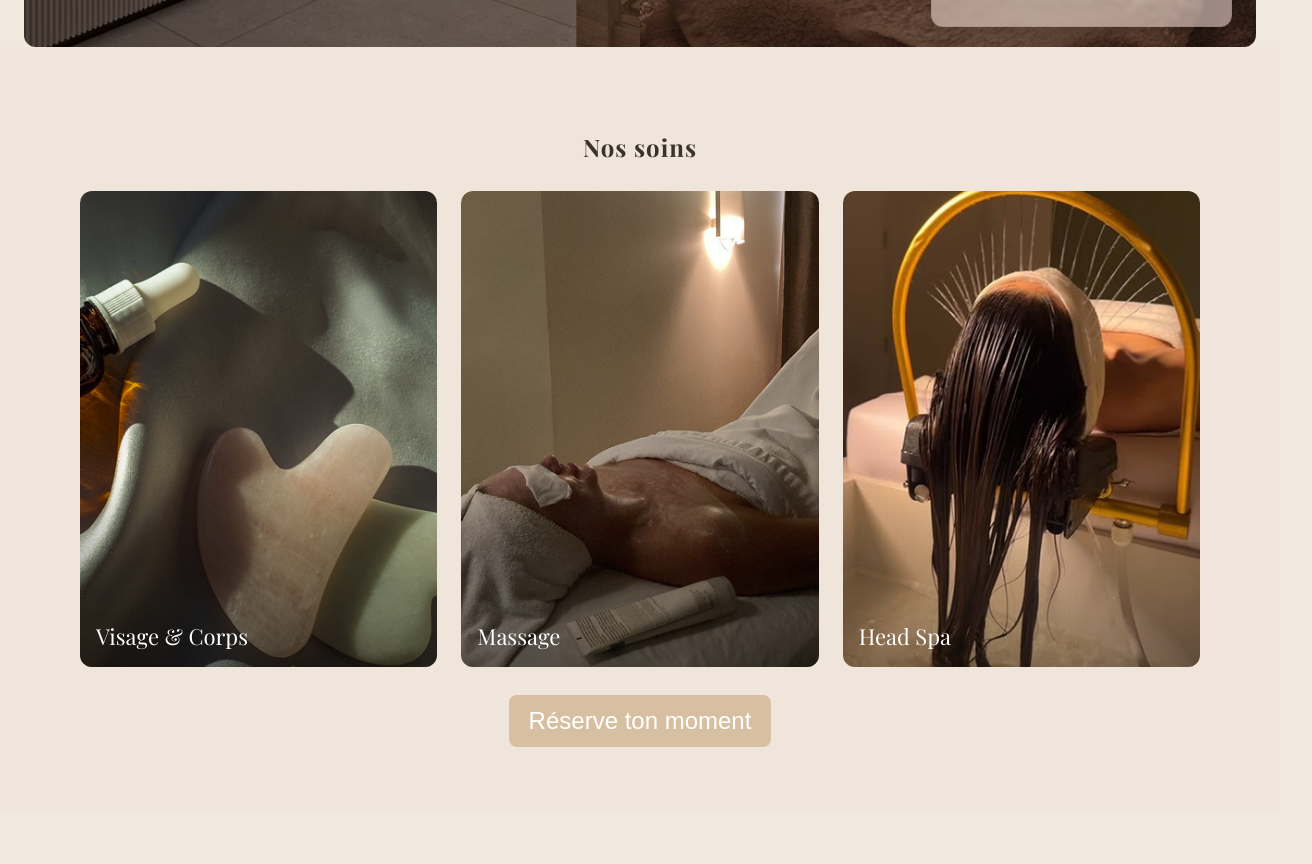
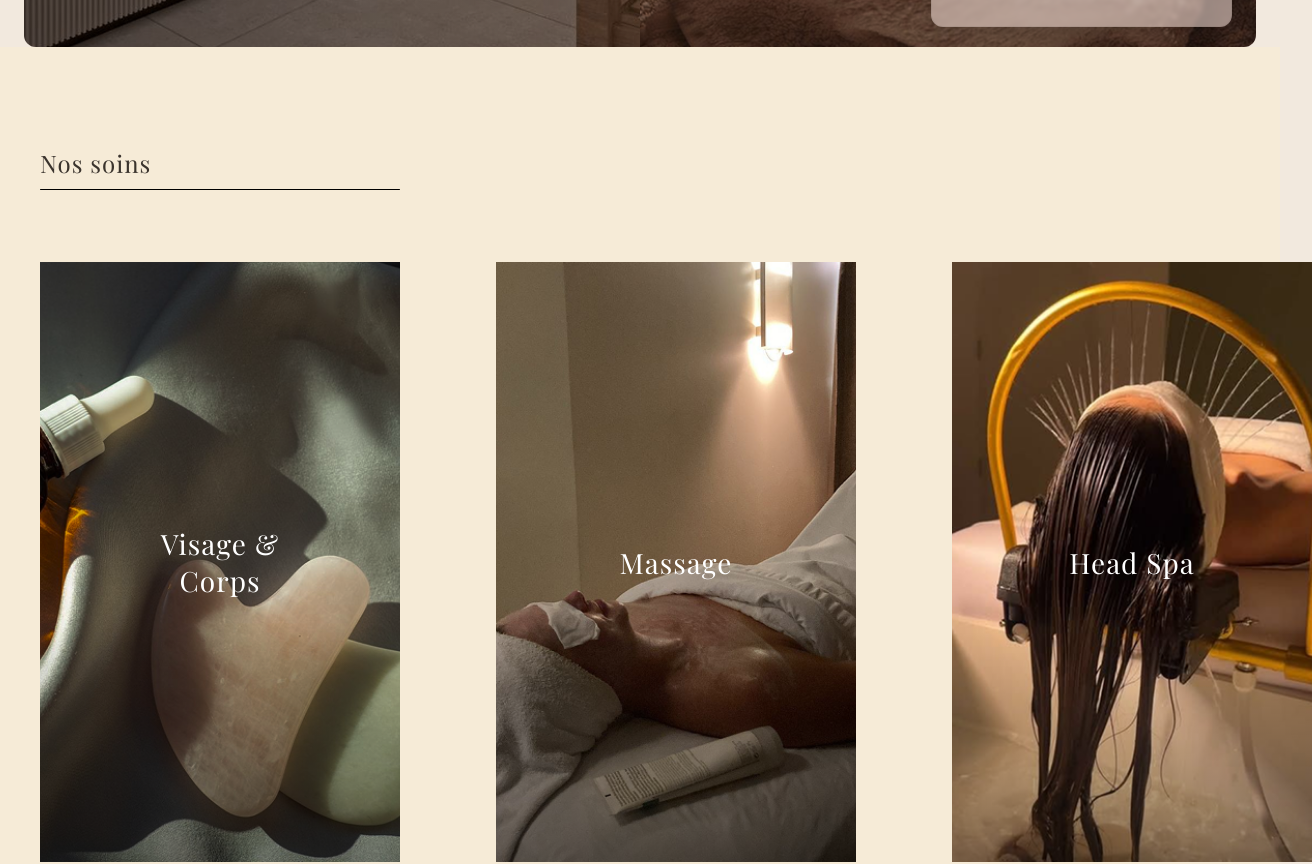
Before and after one commit to LeaJeanneMathieu/EclatDivin, a React (Vite) app: page / in a window 1280 px wide. Shown: the part 820-1684 px from the top of the page, 1312 px wide, since content can reach past the window. Built offline with nearby package versions, Linux system fonts and the light colour scheme.

Commit message:
feat(services): refine heading, layout, spacing; restyle CTA button with natural hover and accessibility focus; adjust card sizes and image titles

```diff
--- a/src/components/Services.tsx
+++ b/src/components/Services.tsx
@@ -11,24 +11,28 @@ const services = [
 
 export function Services() {
   return (
-    <section className="section" style={{ background: 'var(--bg-alt)' }}>
-      <div className="container">
-        <h2 style={{ textAlign: 'center', marginBottom: 28, letterSpacing: 1 }}>Nos soins</h2>
+    <section className="section" style={{ background: '#F6EBD7', minHeight: '100vh', paddingTop: 80, paddingBottom: 80, display: 'flex', flexDirection: 'column' }}>
+      <div style={{ marginBottom: 72, marginLeft: 16 }}>
+        <h2 style={{ textAlign: 'left', marginBottom: 10, letterSpacing: 1, fontFamily: "'Playfair Display', Georgia, 'Times New Roman', serif", fontWeight: 400, fontSize: 24 }}>Nos soins</h2>
+        <div style={{ width: 360, height: 1, background: '#000', borderRadius: 1 }} />
+      </div>
 
-        <div className="grid" style={{ gridTemplateColumns: 'repeat(3, 1fr)' }}>
+      <div style={{ marginLeft: 16, maxWidth: 1400, display: 'flex', flexDirection: 'column', flex: 1 }}>
+
+        <div className="grid" style={{ gridTemplateColumns: 'repeat(3, 360px)', gap: 96, justifyContent: 'start' }}>
           {services.map((s, i) => (
-            <motion.div key={s.title} className="card" initial={{ opacity: 0, y: 24 }} whileInView={{ opacity: 1, y: 0 }} viewport={{ once: true }} transition={{ delay: i * 0.1 }}>
-              <div style={{ position: 'relative', aspectRatio: '3/4' }}>
+            <motion.div key={s.title} className="card" style={{ borderRadius: 0, overflow: 'hidden', width: 360 }} initial={{ opacity: 0, y: 24 }} whileInView={{ opacity: 1, y: 0 }} viewport={{ once: true }} transition={{ delay: i * 0.1 }}>
+              <div style={{ position: 'relative', aspectRatio: '3/5' }}>
                 <img src={s.image} alt={s.title} style={{ position: 'absolute', inset: 0, width: '100%', height: '100%', objectFit: 'cover' }} />
                 <div style={{ position: 'absolute', inset: 0, background: 'linear-gradient(to top, rgba(0,0,0,.45), transparent 40%)' }} />
-                <div style={{ position: 'absolute', left: 16, bottom: 16, color: 'white', fontFamily: 'Playfair Display', fontSize: 22 }}>{s.title}</div>
+                <div style={{ position: 'absolute', top: '50%', left: '50%', transform: 'translate(-50%, -50%)', color: 'white', fontFamily: 'Playfair Display', fontSize: 28, textAlign: 'center', letterSpacing: 1 }}>{s.title}</div>
               </div>
             </motion.div>
           ))}
         </div>
-
-        <div style={{ display: 'flex', justifyContent: 'center', marginTop: 28 }}>
-          <button className="btn" style={{ background: '#d7c0a2' }}>Réserve ton moment</button>
+        <div style={{ flex: 1 }} />
+        <div style={{ display: 'flex', justifyContent: 'center', marginTop: 96 }}>
+          <button className="btn btn-reserve" style={{ color: '#000000', fontSize: 24, padding: '40px 50px', borderRadius: 0, fontWeight: 50 }}>RESERVE TON MOMENT</button>
         </div>
       </div>
     </section>
--- a/src/styles/global.css
+++ b/src/styles/global.css
@@ -40,6 +40,39 @@ h1, h2, h3, h4 {
   border-radius: 8px;
   cursor: pointer;
   font-size: 24px;
+}
+
+/* Reserve button subtle hover */
+.btn-reserve {
+  background: rgba(168, 187, 165, 0.45);
+  transition: background-color 160ms ease, border-color 160ms ease, opacity 160ms ease, letter-spacing 160ms ease;
+  box-shadow: none;
+  position: relative;
+  letter-spacing: 0.5px;
+  overflow: hidden;
+}
+.btn-reserve::after {
+  content: '→';
+  position: absolute;
+  right: 24px;
+  top: 50%;
+  transform: translateY(-50%) translateX(-6px);
+  opacity: 0;
+  color: #000;
+  transition: transform 180ms ease, opacity 180ms ease;
+}
+.btn-reserve:hover {
+  background: rgba(168, 187, 165, 0.75); /* plus marqué au hover */
+  box-shadow: 0 3px 12px rgba(0, 0, 0, 0.12);
+  letter-spacing: 1px;
+}
+.btn-reserve:hover::after { opacity: 1; transform: translateY(-50%) translateX(0); }
+.btn-reserve:active {
+  background: rgba(168, 187, 165, 0.5);
+}
+.btn-reserve:focus-visible {
+  outline: 2px solid rgba(168, 187, 165, 0.8);
+  outline-offset: 2px;
 }
 
 /* Hero CTA */
```
